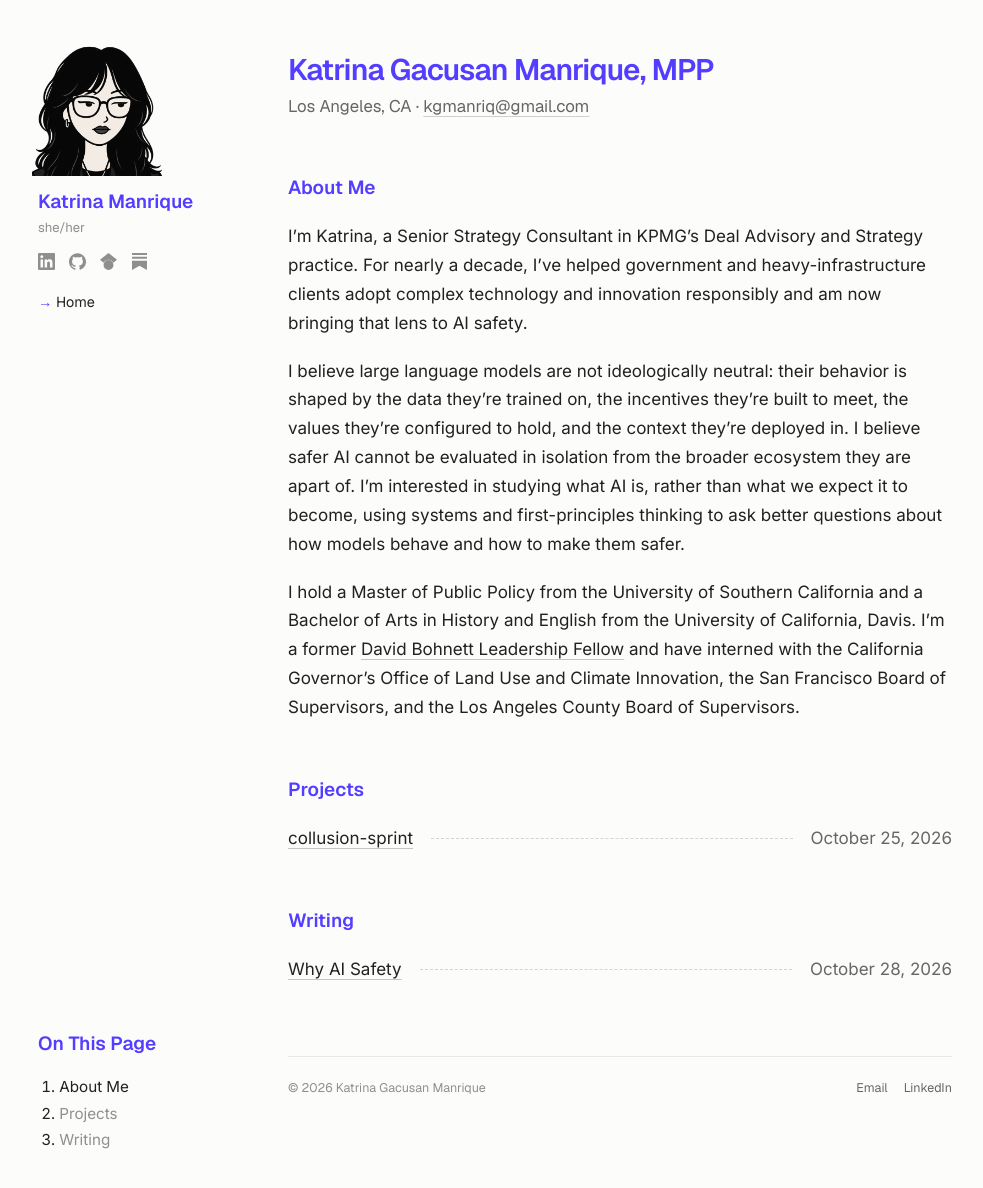
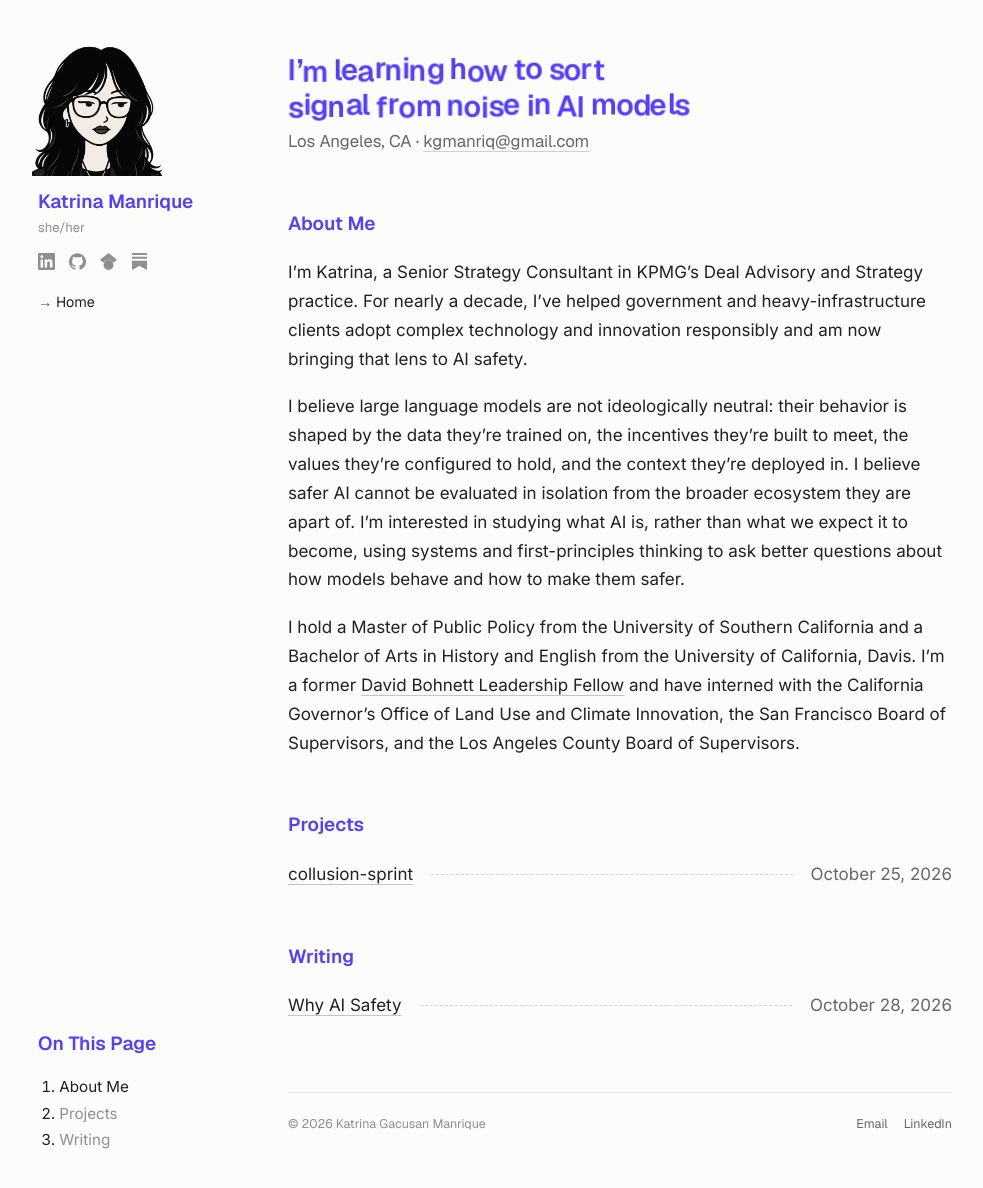
Before and after one commit to kgmanriq/kgmanriq.github.io, a Jekyll site: the page built from index.html, in a window 1280 px wide and 1198 px high. Shown: the top 1188 px of the window, without its empty margins (10-993 px from the left). Built offline with Jekyll 4.4.1, drawn with Linux system fonts in a browser that asks for light colours; part of the change alters nothing that is shown.

Commit message:
Replace landing name with drifting, cursor-magnified headline
Co-Authored-By: Claude Opus 5.5 <noreply@anthropic.com>
Claude-Session: https://claude.ai/code/session_01EuuEgRVzQ3seSDn6GstdDW

```diff
--- a/_layouts/default.html
+++ b/_layouts/default.html
@@ -72,6 +72,61 @@
       heads.forEach(function (h) { io.observe(h); });
     })();
 
+    // "Macrodata refinement" headline: letters drift slightly and swell near the cursor.
+    (function () {
+      var els = document.querySelectorAll('[data-mdr]');
+      if (!els.length) return;
+      var still = window.matchMedia && matchMedia('(prefers-reduced-motion: reduce)').matches;
+      var RADIUS = 90, GROW = 0.55, DRIFT = 1.4;          // px reach of the cursor, max extra scale, px wobble
+      var letters = [], mouse = { x: -9999, y: -9999 };
+
+      Array.prototype.forEach.call(els, function (el) {
+        var text = el.textContent.trim();
+        el.setAttribute('aria-label', text);
+        el.textContent = '';
+        text.split(' ').forEach(function (word, wi) {
+          if (wi) el.appendChild(document.createTextNode(' '));
+          var w = document.createElement('span'); w.className = 'mdr-word'; w.setAttribute('aria-hidden', 'true');
+          Array.prototype.forEach.call(word, function (c) {
+            var s = document.createElement('span'); s.className = 'mdr-ch'; s.textContent = c;
+            w.appendChild(s);
+            letters.push({ el: s, host: el, phase: Math.random() * 6.283, speed: 0.6 + Math.random() * 0.7, scale: 1, cx: 0, cy: 0 });
+          });
+          el.appendChild(w);
+        });
+      });
+
+      // Cache each letter's resting center relative to its headline.
+      function measure() {
+        letters.forEach(function (l) { l.el.style.transform = ''; });
+        letters.forEach(function (l) {
+          var r = l.el.getBoundingClientRect(), h = l.host.getBoundingClientRect();
+          l.cx = r.left - h.left + r.width / 2; l.cy = r.top - h.top + r.height / 2;
+        });
+      }
+      measure();
+      if (document.fonts && document.fonts.ready) document.fonts.ready.then(measure);
+      window.addEventListener('resize', measure);
+      document.addEventListener('mousemove', function (e) { mouse.x = e.clientX; mouse.y = e.clientY; }, { passive: true });
+      document.documentElement.addEventListener('mouseleave', function () { mouse.x = mouse.y = -9999; });
+
+      function frame(t) {
+        var hostRects = new Map();
+        letters.forEach(function (l) {
+          var h = hostRects.get(l.host); if (!h) { h = l.host.getBoundingClientRect(); hostRects.set(l.host, h); }
+          var dx = mouse.x - (h.left + l.cx), dy = mouse.y - (h.top + l.cy);
+          var near = Math.max(0, 1 - Math.sqrt(dx * dx + dy * dy) / RADIUS);
+          var goal = 1 + GROW * near * near * (3 - 2 * near);   // smooth falloff
+          l.scale += (goal - l.scale) * 0.18;
+          var s = still ? 0 : t / 1000 * l.speed + l.phase;
+          var ox = still ? 0 : Math.sin(s) * DRIFT * 0.6, oy = still ? 0 : Math.cos(s * 1.3) * DRIFT;
+          l.el.style.transform = 'translate(' + ox.toFixed(2) + 'px,' + oy.toFixed(2) + 'px) scale(' + l.scale.toFixed(3) + ')';
+        });
+        requestAnimationFrame(frame);
+      }
+      requestAnimationFrame(frame);
+    })();
+
     // Avatar eyes follow the cursor.
     (function () {
       var svg = document.querySelector('.avatar svg');
--- a/assets/css/style.css
+++ b/assets/css/style.css
@@ -187,3 +187,8 @@ p { margin: 0 0 1.1em; }
 .avatar img, .avatar svg { position: absolute; inset: 0; width: 100%; height: 100%; display: block; }
 .avatar .pupil { fill: #0b0b0b; }
 @media (max-width: 760px) { .avatar { width: 84px; margin-bottom: 8px; } }
+
+/* ---------- Headline with drifting, magnifying letters ---------- */
+.mdr { line-height: 1.3; text-wrap: balance; }
+.mdr .mdr-word { display: inline-block; white-space: nowrap; }
+.mdr .mdr-ch { display: inline-block; transform-origin: 50% 60%; will-change: transform; }
--- a/index.html
+++ b/index.html
@@ -3,7 +3,7 @@ layout: default
 title: Home
 ---
 <header class="page-head">
-  <h1>Katrina Gacusan Manrique, MPP</h1>
+  <h1 class="mdr" data-mdr>I’m learning how to sort signal from noise in AI models</h1>
   <p class="subtitle">
     {{ site.location }} ·
     <a href="mailto:{{ site.email }}">{{ site.email }}</a>
```
